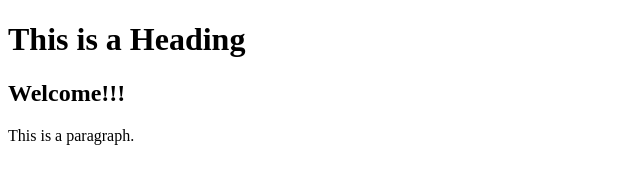
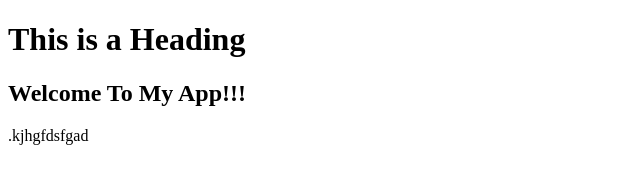
Before and after one commit to Nontando-Masimula/Testing, a plain HTML site: page index.html in a window 1280 px wide. Shown: the whole page, without its empty margins (0-640 px from the left). Drawn offline with Linux system fonts and the light colour scheme.

Commit message:
Updated html

```diff
--- a/index.html
+++ b/index.html
@@ -6,8 +6,8 @@
 <body>
 
 <h1>This is a Heading</h1>
-<h2>Welcome!!!</h2>
-<p>This is a paragraph.</p>
+<h2>Welcome To My App!!!</h2>
+<p>.kjhgfdsfgad</p>
 
 </body>
 </html>
```
